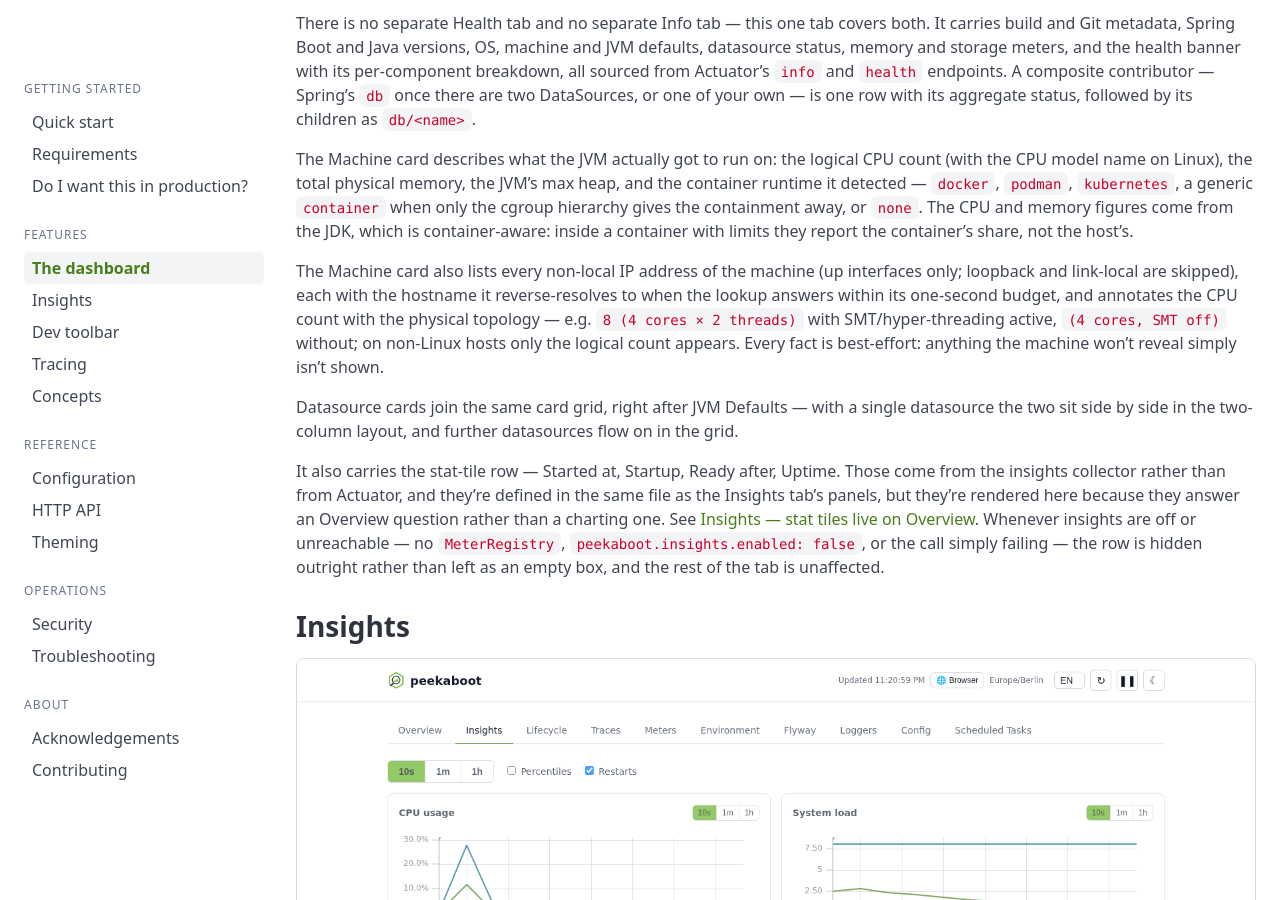
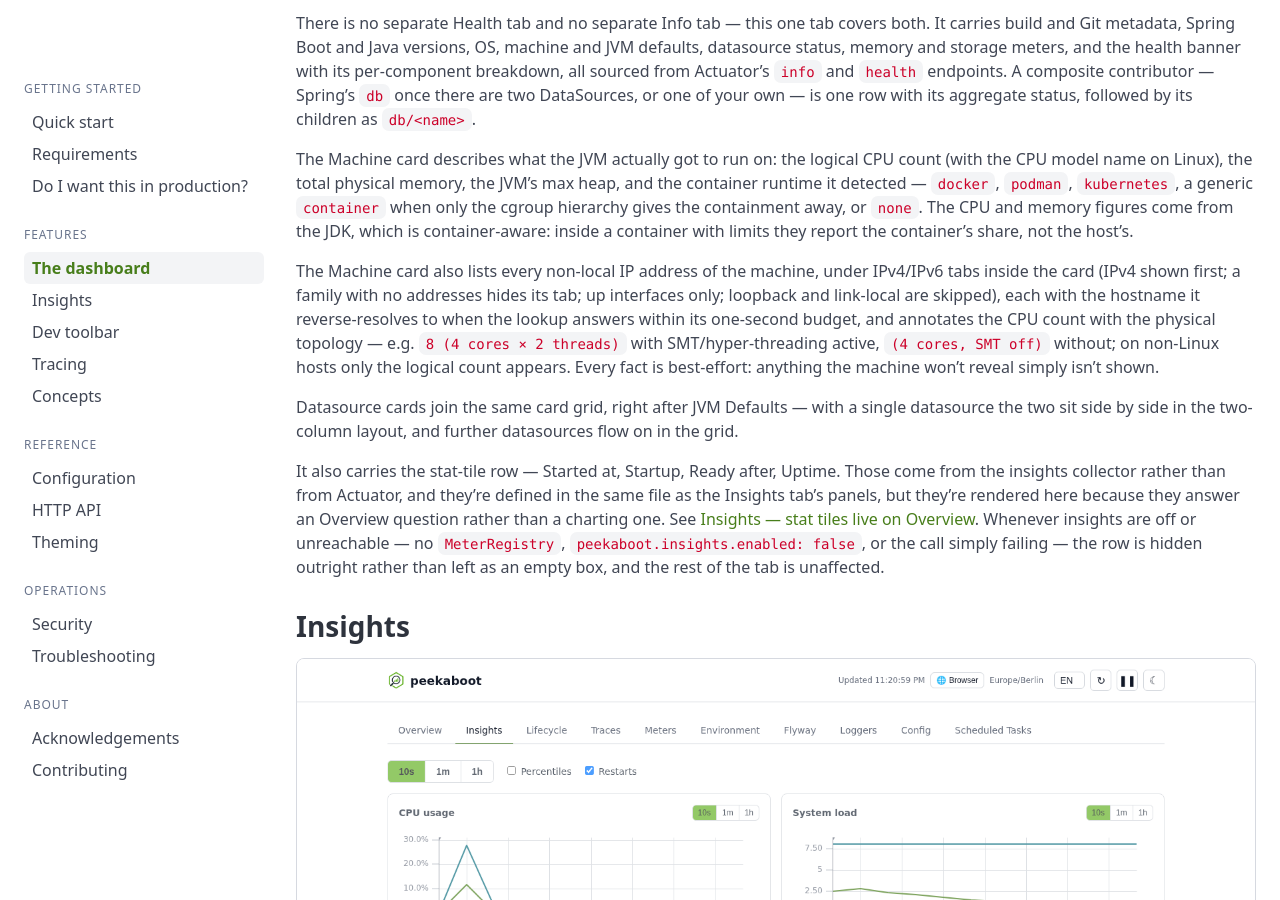
Before and after one commit to peekaboot-org/peekaboot-org.github.io, a Jekyll site: the page built from docs/dashboard.md, in a window 1280 px wide and 900 px high, scrolled down 2051 px. Built offline with Jekyll 4.4.1, drawn with Linux system fonts in a browser that asks for light colours.

Commit message:
docs(dashboard): the machine card's addresses sit under IPv4/IPv6 tabs

```diff
--- a/docs/dashboard.md
+++ b/docs/dashboard.md
@@ -90,7 +90,8 @@
 CPU and memory figures come from the JDK, which is container-aware: inside a container
 with limits they report the container's share, not the host's.
 
-The Machine card also lists every non-local IP address of the machine (up interfaces only; loopback and
+The Machine card also lists every non-local IP address of the machine, under IPv4/IPv6 tabs inside the
+card (IPv4 shown first; a family with no addresses hides its tab; up interfaces only; loopback and
 link-local are skipped), each with the hostname it reverse-resolves to when the lookup answers within its
 one-second budget, and annotates the CPU count with the physical topology &mdash; e.g. `8 (4 cores × 2 threads)`
 with SMT/hyper-threading active, `(4 cores, SMT off)` without; on non-Linux hosts only the logical count appears.
```
